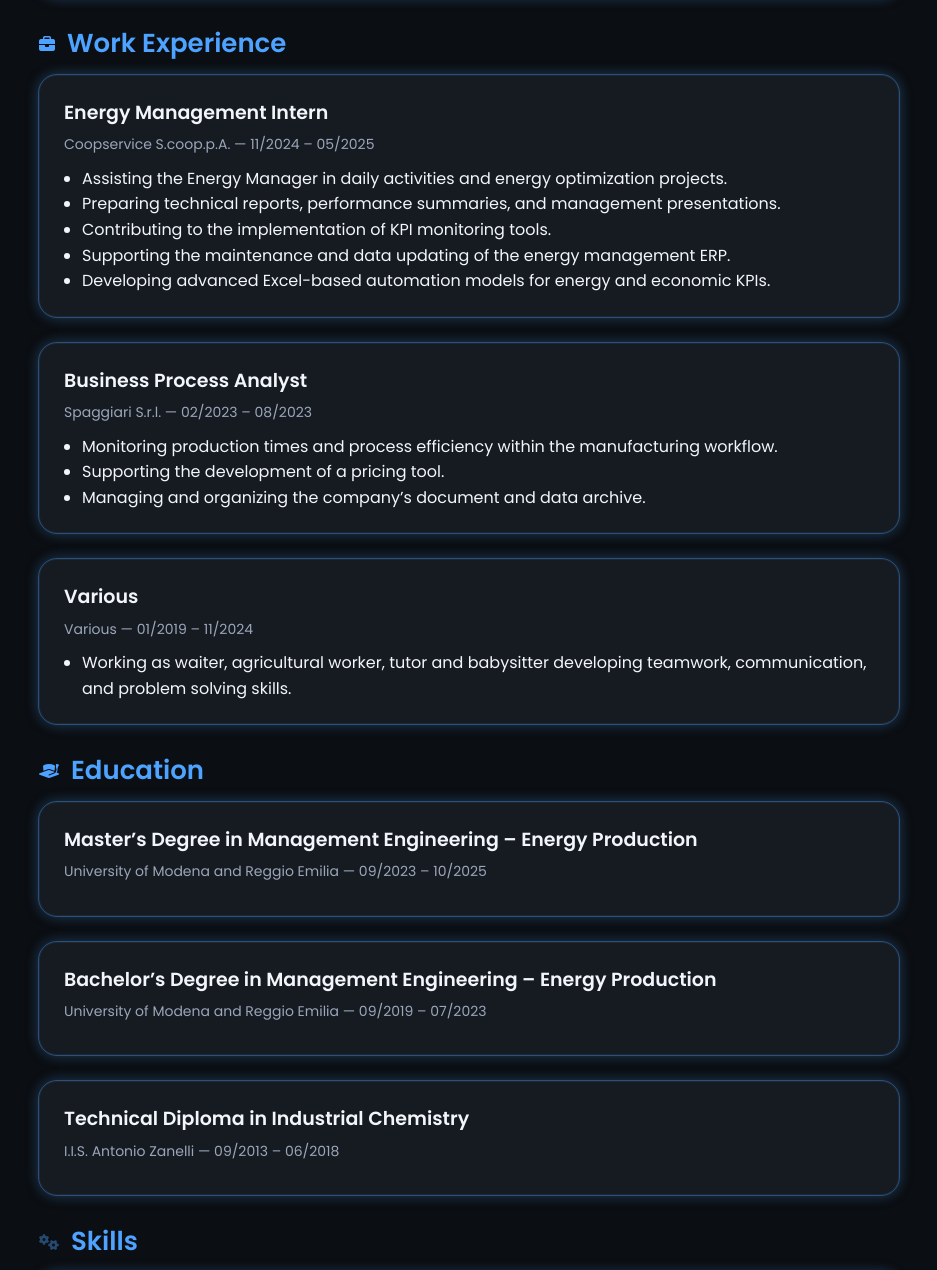
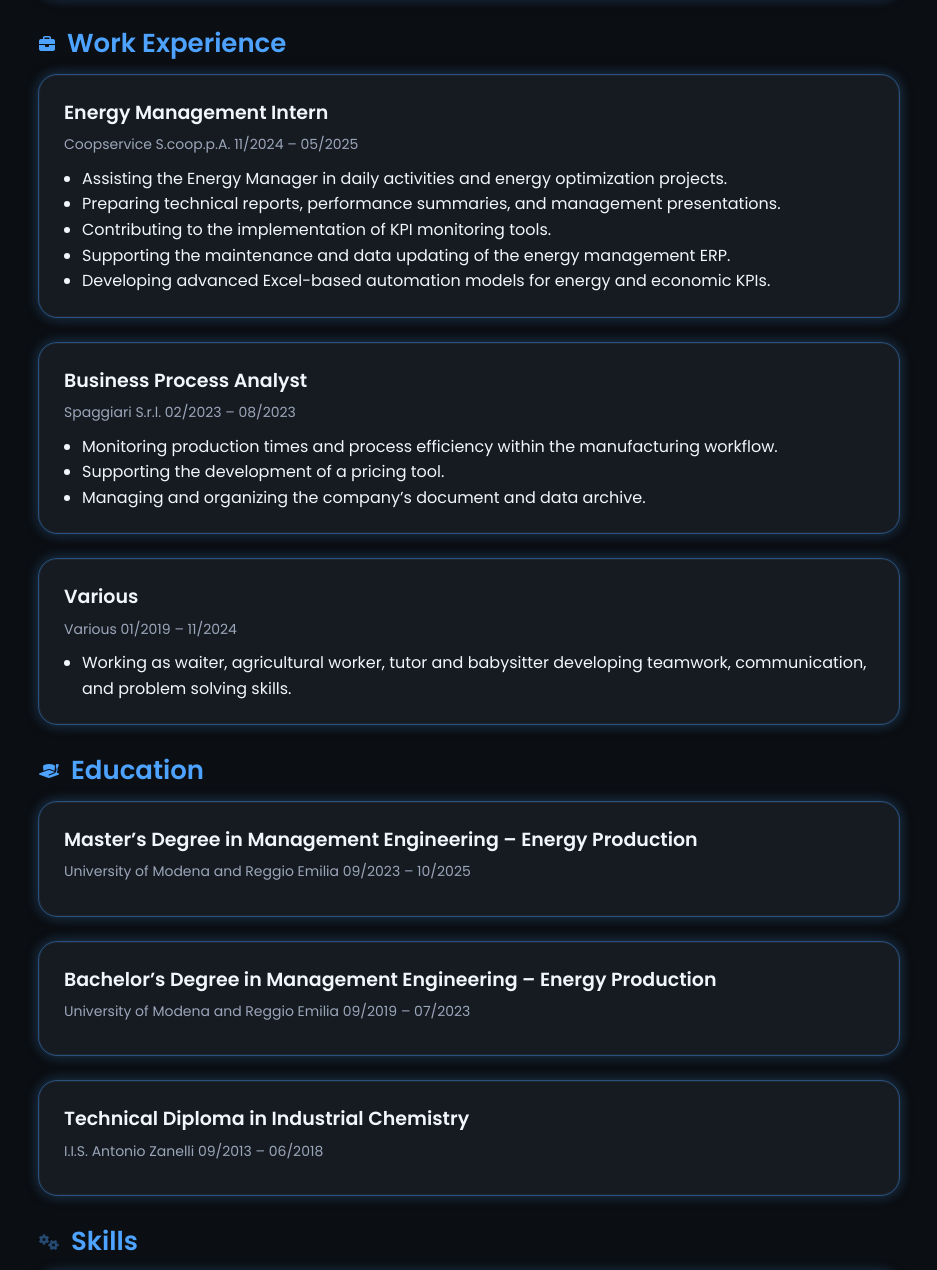
Before and after one commit to erik-ori/erik-cv, a plain HTML site: page index.html in a window 1280 px wide. Shown: the part 701-1971 px from the top of the page, without its empty margins (171-1108 px from the left). Drawn offline with Linux system fonts and the light colour scheme.

Commit message:
Update index.html

```diff
--- a/index.html
+++ b/index.html
@@ -52,7 +52,7 @@
 
     <section class="card fade">
       <h3>Energy Management Intern</h3>
-      <p class="place">Coopservice S.coop.p.A. — <span class="period">11/2024 – 05/2025</span></p>
+      <p class="place">Coopservice S.coop.p.A.  <span class="period">11/2024 – 05/2025</span></p>
       <ul>
         <li>Assisting the Energy Manager in daily activities and energy optimization projects.</li>
         <li>Preparing technical reports, performance summaries, and management presentations.</li>
@@ -66,7 +66,7 @@
 
     <section class="card fade">
       <h3>Business Process Analyst</h3>
-      <p class="place">Spaggiari S.r.l. — <span class="period">02/2023 – 08/2023</span></p>
+      <p class="place">Spaggiari S.r.l.  <span class="period">02/2023 – 08/2023</span></p>
       <ul>
         <li>Monitoring production times and process efficiency within the manufacturing workflow.</li>
         <li>Supporting the development of a pricing tool.</li>
@@ -78,7 +78,7 @@
 
     <section class="card fade">
       <h3>Various</h3>
-      <p class="place">Various — <span class="period">01/2019 – 11/2024</span></p>
+      <p class="place">Various  <span class="period">01/2019 – 11/2024</span></p>
       <ul>
         <li>Working as waiter, agricultural worker, tutor and babysitter developing teamwork, communication, and problem solving skills.</li>
       </ul>
@@ -93,21 +93,21 @@
 
     <section class="card fade">
       <h3>Master’s Degree in Management Engineering – Energy Production</h3>
-      <p class="place">University of Modena and Reggio Emilia — <span class="period">09/2023 – 10/2025</span></p>
+      <p class="place">University of Modena and Reggio Emilia  <span class="period">09/2023 – 10/2025</span></p>
     </section>
 
     <div class="arrow fade"></div>
 
     <section class="card fade">
       <h3>Bachelor’s Degree in Management Engineering – Energy Production</h3>
-      <p class="place">University of Modena and Reggio Emilia — <span class="period">09/2019 – 07/2023</span></p>
+      <p class="place">University of Modena and Reggio Emilia  <span class="period">09/2019 – 07/2023</span></p>
     </section>
 
     <div class="arrow fade"></div>
 
     <section class="card fade">
       <h3>Technical Diploma in Industrial Chemistry</h3>
-      <p class="place">I.I.S. Antonio Zanelli — <span class="period">09/2013 – 06/2018</span></p>
+      <p class="place">I.I.S. Antonio Zanelli  <span class="period">09/2013 – 06/2018</span></p>
     </section>
 
     <div class="arrow fade"></div>
@@ -160,7 +160,7 @@
 
     <!-- CHAT -->
     <div id="chat" class="section-title fade">
-      <i class="fa-solid fa-comments"></i><h2>Ask something about my CV</h2>
+      <i class="fa-solid fa-comments"></i><h2>Ex. Can you tell me about Erik's theses? Has Erik ever studied finance?</h2>
     </div>
     <section class="card chat fade">
       <div id="chatlog" class="chatlog"></div>
@@ -168,7 +168,8 @@
         <input id="question" type="text" placeholder="Ask me something..." required />
         <button type="submit">Send</button>
       </form>
-      <p class="note">All answers are generated by Llama 3.3 70B via Cerebras or Groq using only details from my CV.</p>
+      <p class="note">All answers are generated by Llama 3.3 70B via Cerebras or Groq, using only details from my CV and university path.
+If you spot any mistakes, please let me know!</p>
     </section>
   </main>
 
```
